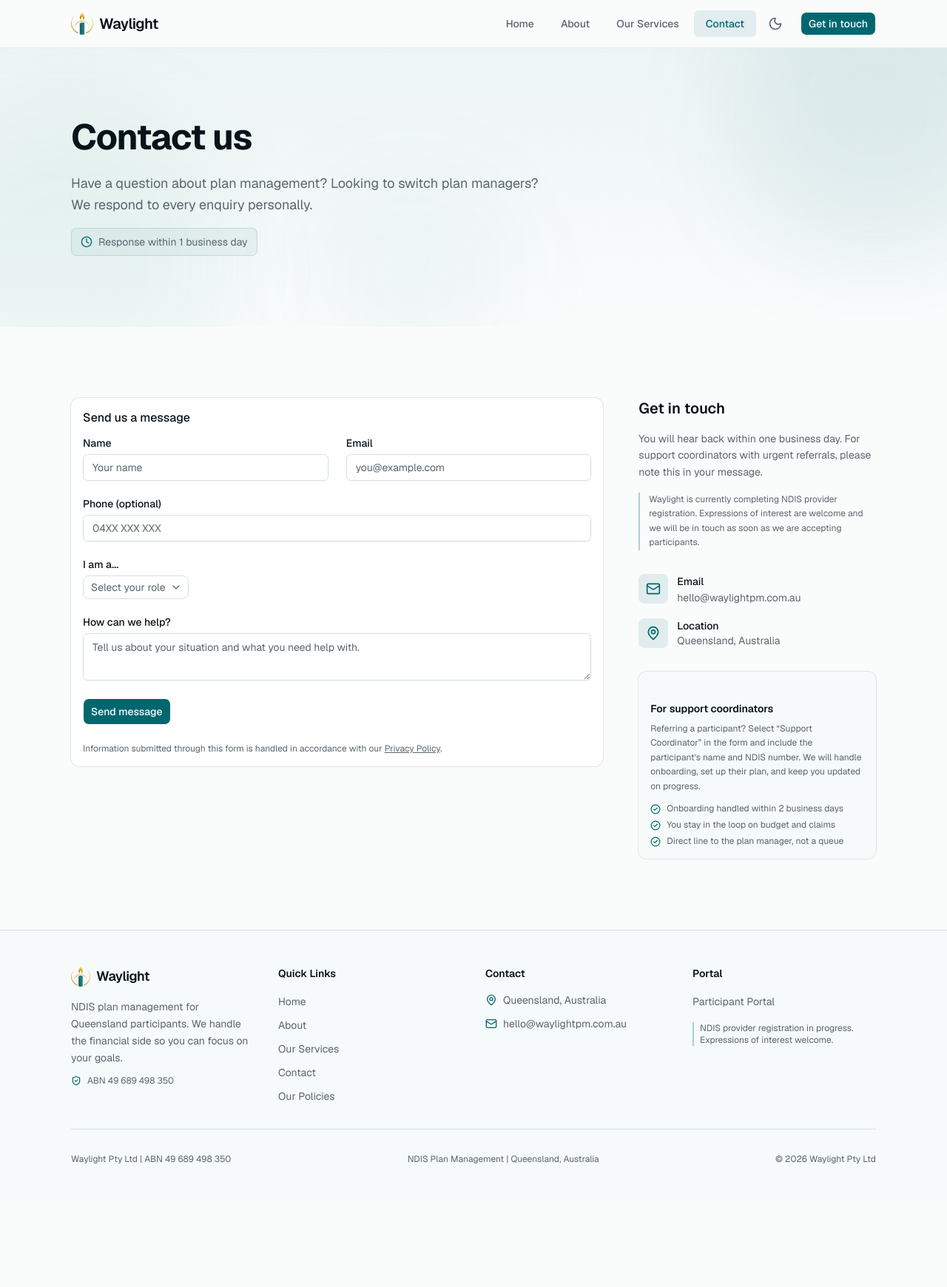
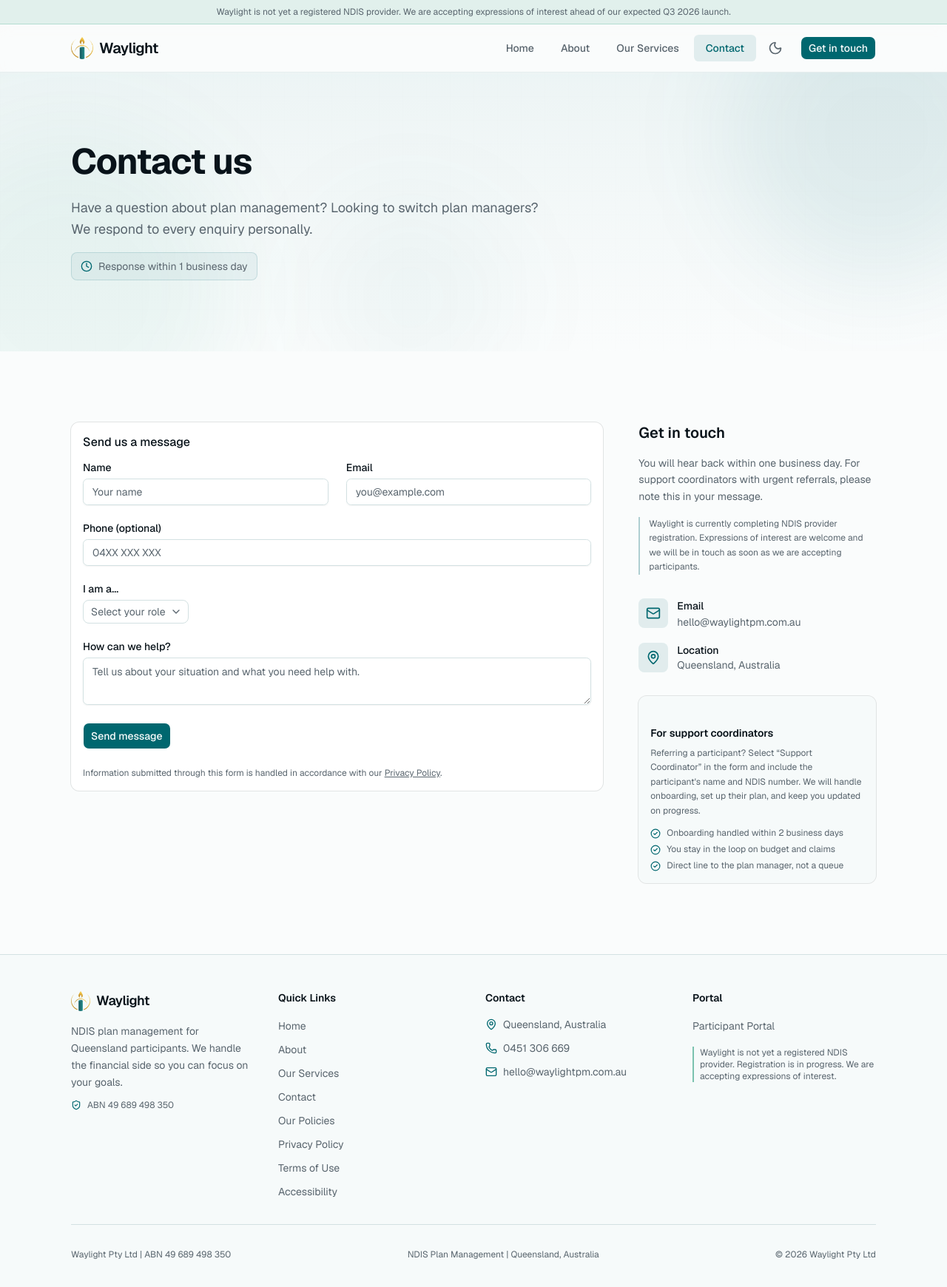
Before and after one commit to j0shinator24/waylight-website, a Next.js app: page /contact in a window 1280 px wide. Shown: the top 1740 px of the page at 74% size. Before the commit the page ends 1623 px from the top, so only its background shows below. Built offline with nearby package versions, Linux system fonts and the light colour scheme.

Commit message:
Auto-sync: 2026-04-05 22:31:02

```diff
--- a/src/app/contact/page.tsx
+++ b/src/app/contact/page.tsx
@@ -14,7 +14,8 @@
   SelectTrigger,
   SelectValue,
 } from "@/components/ui/select"
-import { Mail, MapPin, CheckCircle2, Clock } from "lucide-react"
+import { Mail, MapPin, Phone, CheckCircle2, Clock } from "lucide-react"
+import { BUSINESS } from "@/lib/constants"
 import { HeroBackground } from "@/components/hero-background"
 import { submitContactForm } from "./actions"
 
--- a/src/app/layout.tsx
+++ b/src/app/layout.tsx
@@ -44,6 +44,13 @@
     "NDIS plan management service providing invoice processing, budget tracking, and provider payments for NDIS participants in Queensland.",
   url: BASE_URL,
   email: BUSINESS.email,
+  telephone: BUSINESS.phone,
+  taxID: `ABN ${BUSINESS.abn}`,
+  founder: {
+    "@type": "Person",
+    name: BUSINESS.founder,
+    jobTitle: "Plan Manager",
+  },
   areaServed: {
     "@type": "State",
     name: "Queensland",
@@ -82,6 +89,9 @@
           Skip to main content
         </a>
         <ThemeProvider>
+          <div className="bg-accent/10 border-b border-accent/20 text-center py-2 px-4 text-xs text-muted-foreground">
+            Waylight is not yet a registered NDIS provider. We are accepting expressions of interest ahead of our expected {BUSINESS.launchTarget} launch.
+          </div>
           <Header />
           <main id="main-content" className="flex-1">{children}</main>
           <Footer />
--- a/src/components/layout/footer.tsx
+++ b/src/components/layout/footer.tsx
@@ -1,6 +1,6 @@
 import Image from "next/image"
 import Link from "next/link"
-import { Mail, MapPin, ShieldCheck } from "lucide-react"
+import { Mail, MapPin, Phone, ShieldCheck } from "lucide-react"
 import { Separator } from "@/components/ui/separator"
 import { BUSINESS } from "@/lib/constants"
 
@@ -38,6 +38,9 @@
               <li><Link href="/services" className="text-sm text-muted-foreground hover:text-foreground transition-colors">Our Services</Link></li>
               <li><Link href="/contact" className="text-sm text-muted-foreground hover:text-foreground transition-colors">Contact</Link></li>
               <li><Link href="/policies" className="text-sm text-muted-foreground hover:text-foreground transition-colors">Our Policies</Link></li>
+              <li><Link href="/policies/WL-POL-13-information-management.pdf" target="_blank" rel="noopener noreferrer" className="text-sm text-muted-foreground hover:text-foreground transition-colors">Privacy Policy</Link></li>
+              <li><Link href="/terms" className="text-sm text-muted-foreground hover:text-foreground transition-colors">Terms of Use</Link></li>
+              <li><Link href="/accessibility" className="text-sm text-muted-foreground hover:text-foreground transition-colors">Accessibility</Link></li>
             </ul>
           </div>
 
@@ -47,6 +50,12 @@
               <li className="flex items-center gap-2">
                 <MapPin className="h-4 w-4 text-primary shrink-0" />
                 {BUSINESS.location}
+              </li>
+              <li className="flex items-center gap-2">
+                <Phone className="h-4 w-4 text-primary shrink-0" />
+                <a href={`tel:${BUSINESS.phone.replace(/\s/g, "")}`} className="hover:text-foreground transition-colors">
+                  {BUSINESS.phone}
+                </a>
               </li>
               <li className="flex items-center gap-2">
                 <Mail className="h-4 w-4 text-primary shrink-0" />
@@ -66,8 +75,8 @@
                 </Link>
               </li>
             </ul>
-            <p className="mt-4 text-xs text-muted-foreground border-l-2 border-primary/30 pl-2">
-              NDIS provider registration in progress. Expressions of interest welcome.
+            <p className="mt-4 text-xs text-muted-foreground border-l-2 border-accent/50 pl-2">
+              Waylight is not yet a registered NDIS provider. Registration is in progress. We are accepting expressions of interest.
             </p>
           </div>
         </div>
```
